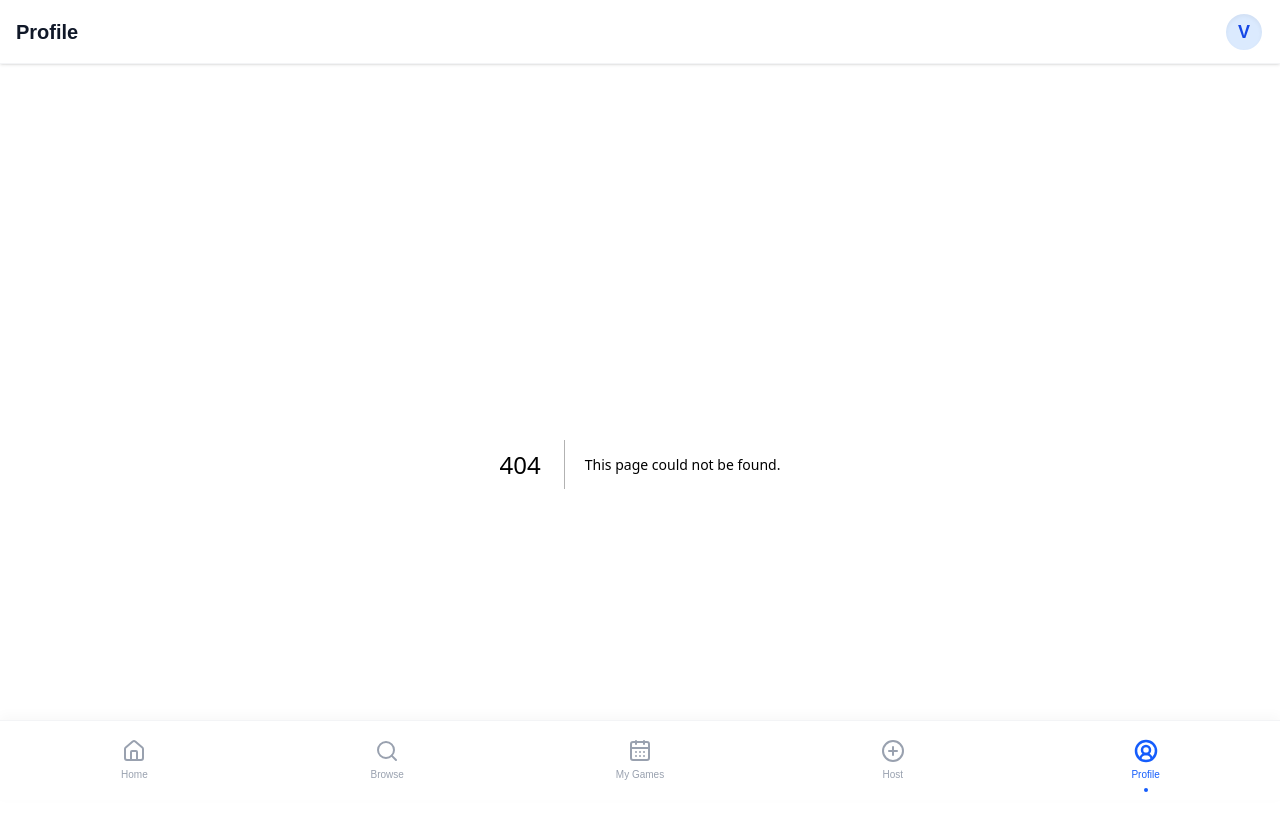
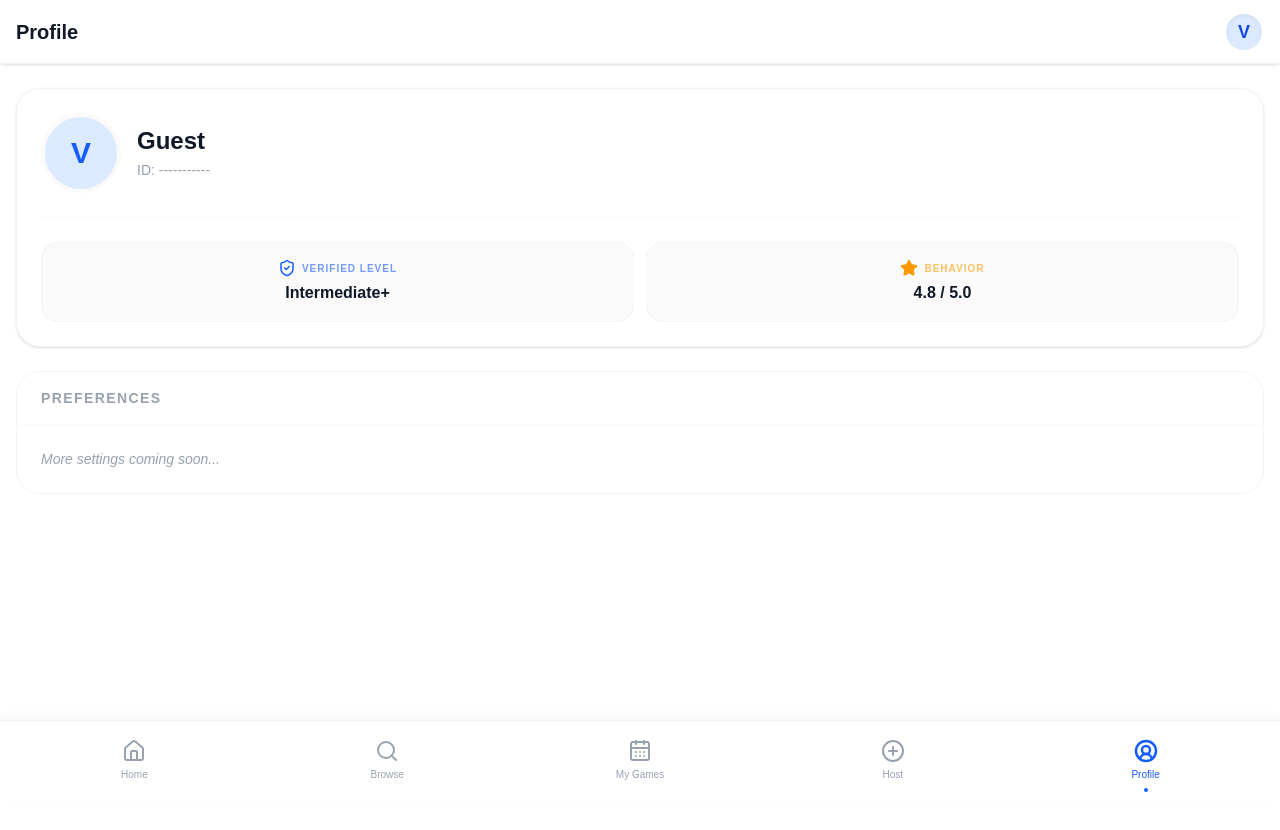
Before and after one commit to mapi-developer/VolleyballAlley, a Next.js app in the folder frontend/: page /profile in a window 1280 px wide. Before the commit this address had no page. Shown: the top 830 px of the page. After the commit the page ends 800 px from the top, so only its background shows below. Built offline with nearby package versions, Linux system fonts and the light colour scheme.

Commit message:
profile page

```diff
--- a/frontend/src/app/layout.tsx
+++ b/frontend/src/app/layout.tsx
@@ -1,41 +1,21 @@
-"use client";
-
-import { useEffect, useState } from "react";
+import { UserProvider } from "@/context/UserContext";
 import Script from "next/script";
 import Header from "@/components/Header";
 import Footer from "@/components/Footer";
 import "./globals.css";
 
 export default function RootLayout({ children }: { children: React.ReactNode }) {
-  const [user, setUser] = useState<any>(null);
-
-  const isOrganizer = true;
-
-  useEffect(() => {
-    const tg = (window as any).Telegram?.WebApp;
-    if (tg) {
-      tg.ready();
-      tg.expand();
-      if (tg.initDataUnsafe?.user) {
-        setUser(tg.initDataUnsafe.user);
-      }
-    }
-  }, []);
-
   return (
     <html lang="en" className="h-full antialiased" suppressHydrationWarning>
       <head>
-        <Script
-          src="https://telegram.org/js/telegram-web-app.js"
-          strategy="beforeInteractive"
-        />
+        <Script src="https://telegram.org/js/telegram-web-app.js" strategy="beforeInteractive" />
       </head>
       <body className="min-h-full flex flex-col pt-16 pb-24 bg-zinc-50">
-        <Header user={user} />
-        <main className="flex-1 px-4">
-          {children}
-        </main>
-        <Footer isOrganizer={isOrganizer} />
+        <UserProvider>
+          <Header />
+          <main className="flex-1 px-4">{children}</main>
+          <Footer isOrganizer={true} />
+        </UserProvider>
       </body>
     </html>
   );
--- /dev/null
+++ b/frontend/src/app/profile/page.tsx
@@ -0,0 +1,69 @@
+"use client";
+
+import { useUser } from "@/context/UserContext";
+import { Star, ShieldCheck } from "lucide-react";
+
+export default function ProfilePage() {
+  const { user, rating, level } = useUser();
+
+  const initial = user?.first_name ? user.first_name.charAt(0).toUpperCase() : 'V';
+
+  return (
+    <div className="py-6 space-y-6">
+      {/* User Info Card */}
+      <div className="bg-white rounded-3xl p-6 shadow-sm border border-gray-100">
+        <div className="flex items-center gap-4 mb-6">
+          {/* Large Avatar */}
+          <div className="w-20 h-20 rounded-full bg-blue-100 flex items-center justify-center overflow-hidden border-4 border-zinc-50 shrink-0">
+            {user?.photo_url ? (
+              <img src={user.photo_url} alt="Profile" className="w-full h-full object-cover" />
+            ) : (
+              <span className="text-blue-600 font-bold text-3xl">{initial}</span>
+            )}
+          </div>
+
+          {/* Name and ID */}
+          <div>
+            <h2 className="text-2xl font-bold text-gray-900 leading-tight">
+              {user?.first_name || "Guest"} {user?.last_name || ""}
+            </h2>
+            <p className="text-gray-400 font-mono text-sm mt-1">
+              ID: {user?.id || "-----------"}
+            </p>
+          </div>
+        </div>
+
+        {/* Stats Row */}
+        <div className="grid grid-cols-2 gap-3 pt-6 border-t border-gray-50">
+          {/* Level Badge */}
+          <div className="bg-zinc-50 rounded-2xl p-4 text-center border border-gray-100">
+            <div className="flex items-center justify-center text-blue-600 mb-1">
+              <ShieldCheck size={18} className="mr-1.5" />
+              <span className="text-[10px] uppercase tracking-widest font-bold opacity-60">Verified Level</span>
+            </div>
+            <p className="text-gray-900 font-bold">{level}</p>
+          </div>
+
+          {/* Rating Badge */}
+          <div className="bg-zinc-50 rounded-2xl p-4 text-center border border-gray-100">
+            <div className="flex items-center justify-center text-amber-500 mb-1">
+              <Star size={18} className="mr-1.5 fill-amber-500" />
+              <span className="text-[10px] uppercase tracking-widest font-bold opacity-60">Behavior</span>
+            </div>
+            <p className="text-gray-900 font-bold">{rating} / 5.0</p>
+          </div>
+        </div>
+      </div>
+
+      {/* Placeholder for future settings list */}
+      <div className="bg-white rounded-3xl overflow-hidden border border-gray-100">
+        <div className="px-6 py-4 border-b border-gray-50 text-sm font-semibold text-gray-400 uppercase tracking-widest">
+          Preferences
+        </div>
+        <div className="p-6 text-gray-400 italic text-sm">
+          More settings coming soon...
+        </div>
+      </div>
+    </div>
+  );
+}
--- /dev/null
+++ b/frontend/src/context/UserContext.tsx
@@ -0,0 +1,38 @@
+"use client";
+
+import React, { createContext, useContext, useEffect, useState } from 'react';
+
+interface UserContextType {
+  user: any;
+  rating: number;
+  level: string;
+}
+
+const UserContext = createContext<UserContextType | undefined>(undefined);
+
+export const UserProvider = ({ children }: { children: React.ReactNode }) => {
+  const [user, setUser] = useState<any>(null);
+
+  // These are the variables you wanted to pass from the layout level
+  const [rating] = useState(4.8);
+  const [level] = useState("Intermediate+");
+
+  useEffect(() => {
+    const tg = (window as any).Telegram?.WebApp;
+    if (tg?.initDataUnsafe?.user) {
+      setUser(tg.initDataUnsafe.user);
+    }
+  }, []);
+
+  return (
+    <UserContext.Provider value={{ user, rating, level }}>
+      {children}
+    </UserContext.Provider>
+  );
+};
+
+export const useUser = () => {
+  const context = useContext(UserContext);
+  if (!context) throw new Error("useUser must be used within UserProvider");
+  return context;
+};
```
